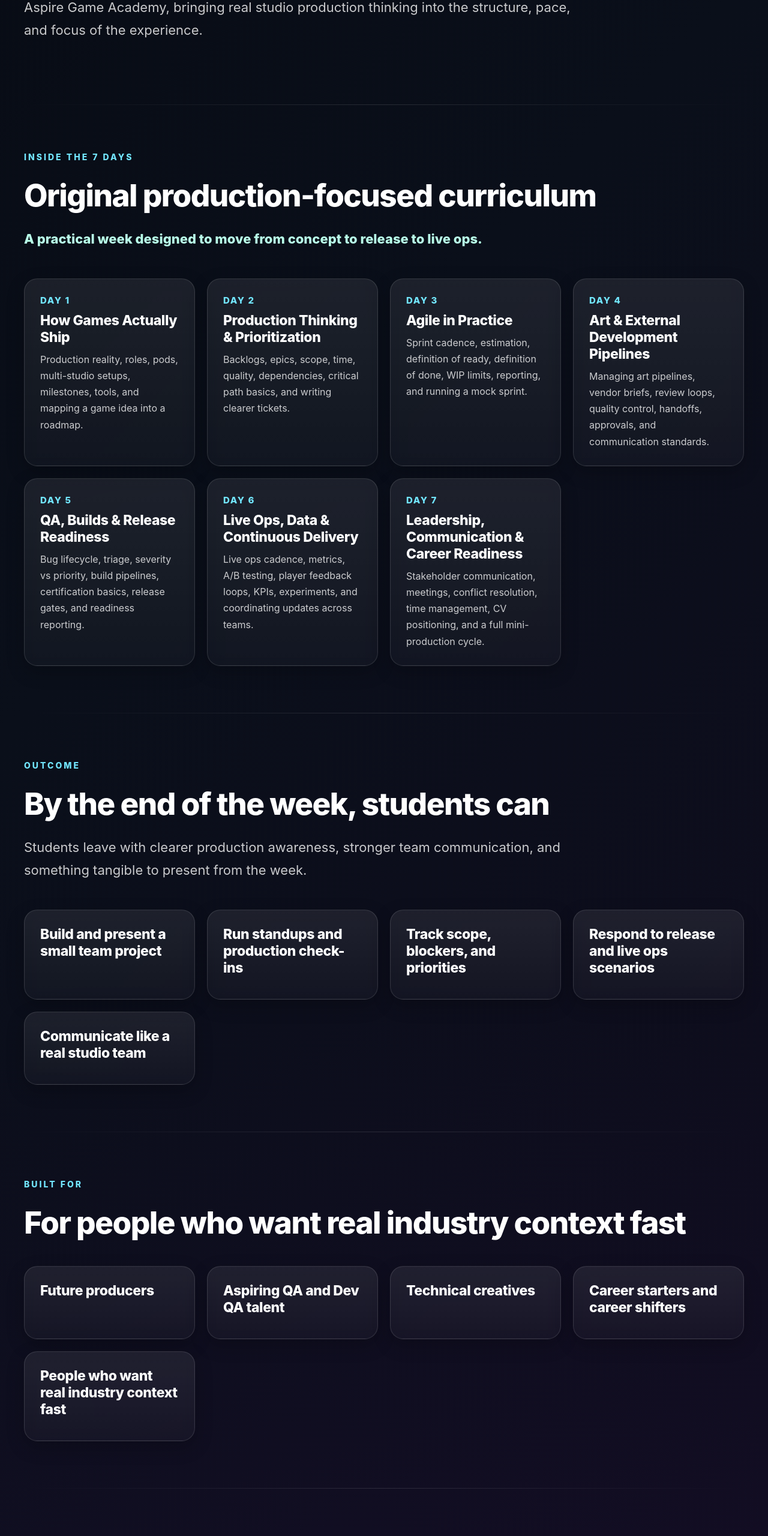
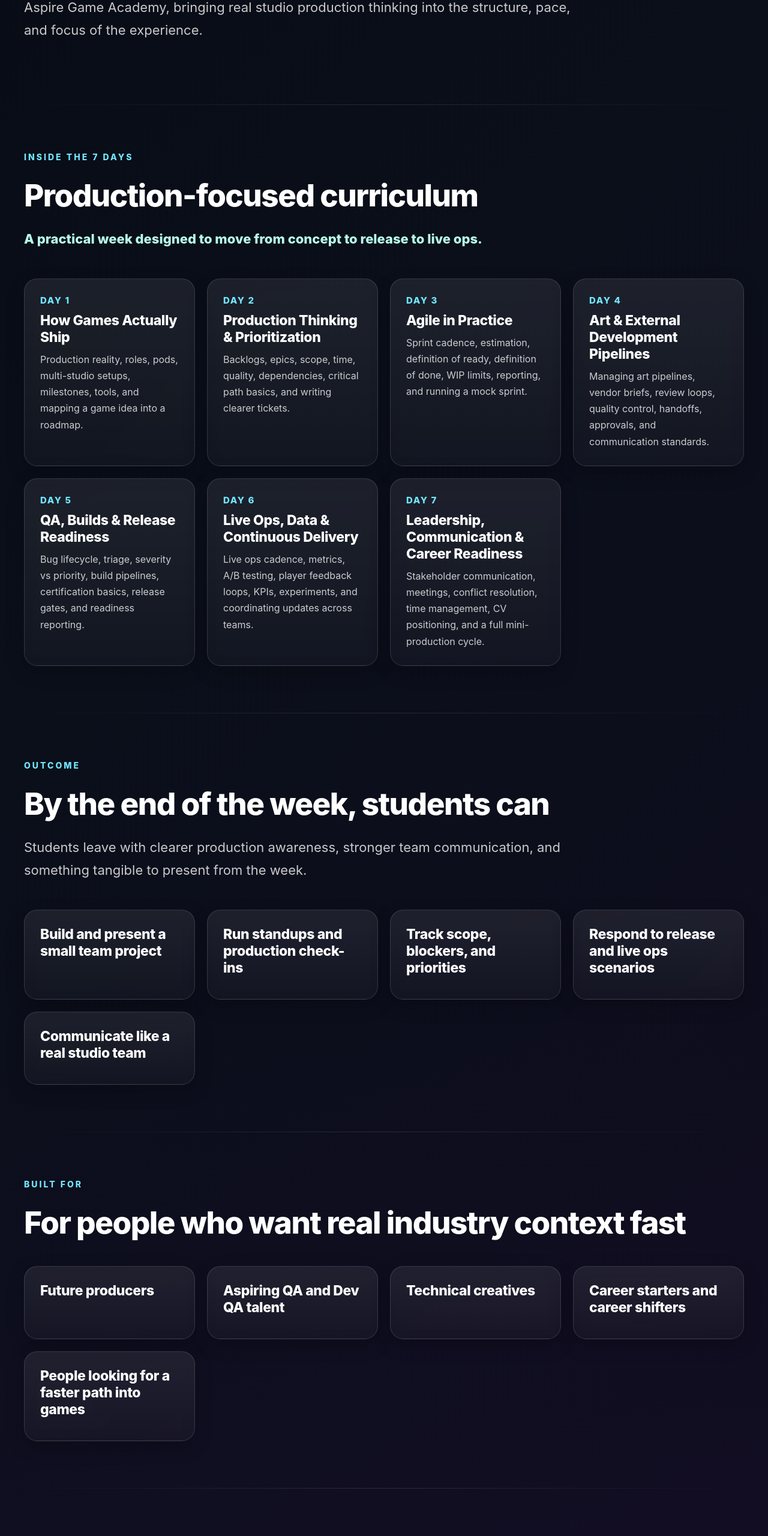
Before and after one commit to jessgoodvibesonly/aspire-game-academy, a Next.js app: page / in a window 1280 px wide. Shown: the part 2786-5346 px from the top of the page at 60% size. Built offline with nearby package versions, Linux system fonts and the light colour scheme.

Commit message:
Update page.tsx

```diff
--- a/app/page.tsx
+++ b/app/page.tsx
@@ -227,7 +227,7 @@ export default function Home() {
     "Aspiring QA and Dev QA talent",
     "Technical creatives",
     "Career starters and career shifters",
-    "People who want real industry context fast",
+    "People looking for a faster path into games",
   ];
 
   return (
@@ -563,7 +563,7 @@ export default function Home() {
       <section id="curriculum" style={sectionStyle}>
         <div style={sectionIntroStyle}>
           <div style={smallLabelStyle}>Inside the 7 Days</div>
-          <h2 style={h2Style}>Original production-focused curriculum</h2>
+          <h2 style={h2Style}>Production-focused curriculum</h2>
           <p style={{ ...bodyStyle, color: colors.mint, fontWeight: 800 }}>
             A practical week designed to move from concept to release to live ops.
           </p>
```
